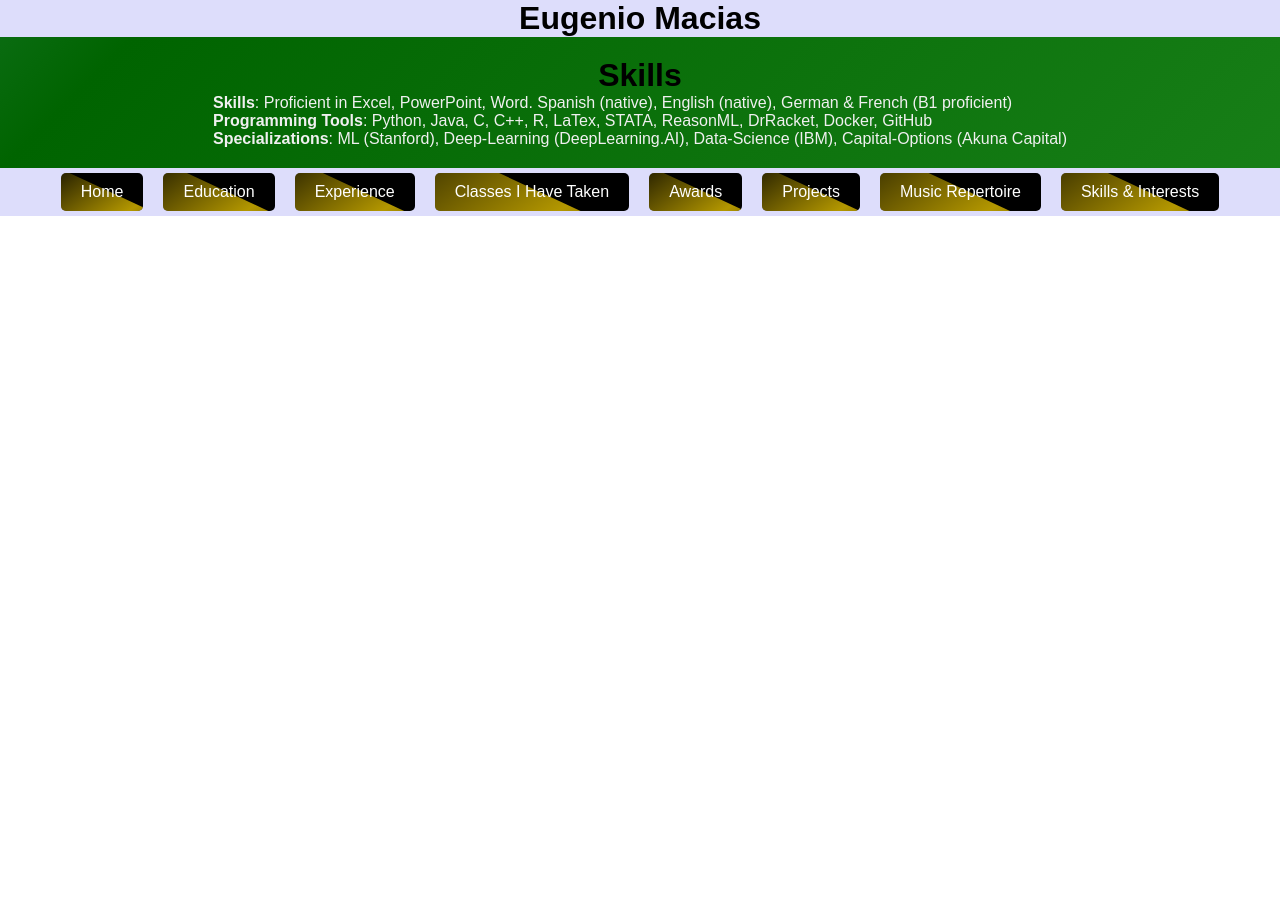
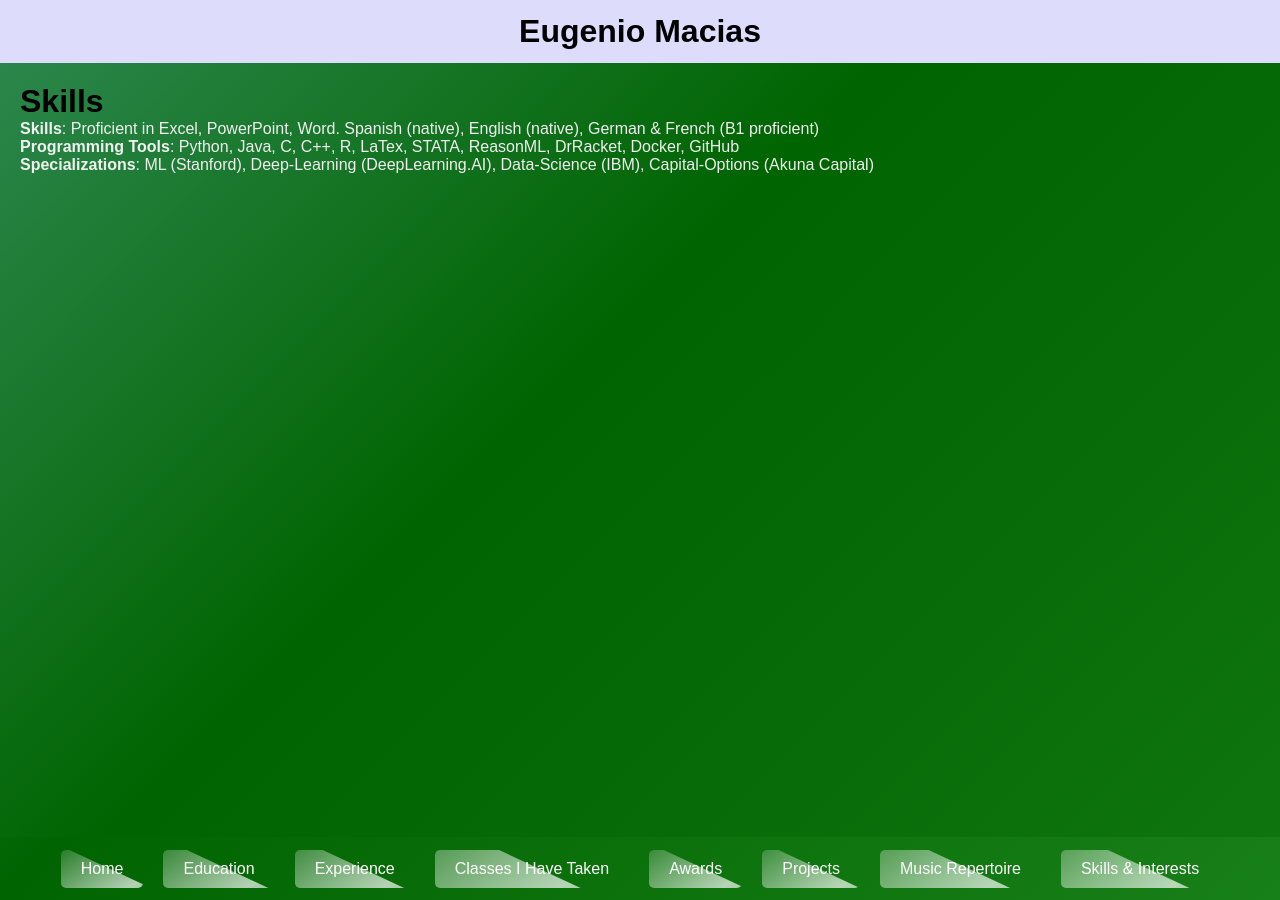
Before and after one commit to xXElGenio0203Xx/eugenio-macias.github.io, a Jekyll site: the page built from skills-interests.md, in a window 1280 px wide. Built offline with Jekyll 4.4.1, drawn with Linux system fonts in a browser that asks for light colours; some web fonts are replaced.

Commit message:
Update style.css

```diff
--- a/assets/css/style.css
+++ b/assets/css/style.css
@@ -12,11 +12,24 @@
     }
 }
 
+@keyframes vibrate {
+    0% { transform: translate(0); }
+    20% { transform: translate(-2px, 2px); }
+    40% { transform: translate(-2px, -2px); }
+    60% { transform: translate(2px, 2px); }
+    80% { transform: translate(2px, -2px); }
+    100% { transform: translate(0); }
+}
+
 * {
     margin: 0;
     padding: 0;
     box-sizing: border-box;
     font-family: 'Cascadia Code', sans-serif;
+}
+
+html, body {
+    height: 100%;
 }
 
 header {
@@ -41,7 +54,9 @@ header h1 {
 main {
     display: flex;
     flex-direction: column; /* Change to vertical scrolling */
-    align-items: center;
+    align-items: flex-start; /* Align text to the left */
+    justify-content: flex-start; /* Ensure content starts from the top */
+    padding: 20px;
 
     min-height: 86%;
     min-width: 100%;
@@ -52,7 +67,6 @@ main {
 
     backdrop-filter: blur(8px);
     overflow: auto;
-    padding: 20px;
 }
 
 footer {
@@ -64,7 +78,9 @@ footer {
     min-height: 7%;
     min-width: 100%;
 
-    background-color: rgb(221, 221, 251);
+    background: linear-gradient(-45deg, #228B22, #006400, #87CEEB, #00008B); /* Green, dark green, light blue, dark blue */
+    background-size: 400% 400%;
+    animation: gradient 15s ease infinite;
 }
 
 footer ul {
@@ -83,19 +99,14 @@ footer ul li {
 footer ul li a {
     display: block;
     padding: 10px 20px;
-    background-color: #000; /* Black background */
+    background: inherit;
     color: #fff; /* White text */
     text-decoration: none;
     border-radius: 5px;
     font-size: 16px; /* Adjust font size */
-    transition: background-color 0.3s, color 0.3s, text-shadow 0.3s;
+    transition: color 0.3s, text-shadow 0.3s;
     position: relative;
     overflow: hidden;
-}
-
-footer ul li a:hover {
-    background-color: #333; /* Dark grey on hover */
-    color: #ffd700; /* Gold text on hover */
 }
 
 footer ul li a::before {
@@ -105,10 +116,16 @@ footer ul li a::before {
     left: -50%;
     width: 200%;
     height: 200%;
-    background: linear-gradient(120deg, transparent, rgba(255, 215, 0, 0.7), transparent);
+    background: linear-gradient(120deg, transparent, rgba(255, 255, 255, 0.7), transparent);
     transition: left 0.7s ease-in-out;
     transform: rotate(25deg);
     z-index: 1;
+}
+
+footer ul li a:hover {
+    color: #ffd700; /* Gold text on hover */
+    text-shadow: 0 0 10px #fff; /* White shine effect */
+    animation: vibrate 0.3s linear infinite; /* Vibrate effect */
 }
 
 footer ul li a:hover::before {
@@ -232,3 +249,12 @@ main a:hover {
     transform: scale(1.5);
     opacity: 0;
 }
+
+@keyframes moveSymbol {
+  from {
+    transform: translate(0, 0);
+  }
+  to {
+    transform: translate(var(--direction) * 100vw, var(--direction) * 100vh);
+  }
+}
```
